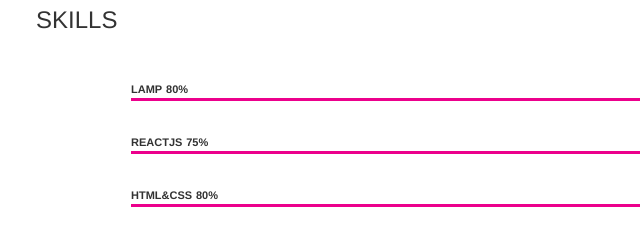
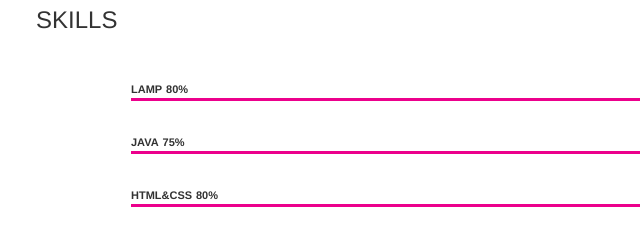
Before and after one commit to yijingshi/yijing, a plain HTML site: page index.html in a window 1280 px wide. Shown: the part 1280-1514 px from the top of the page, 144-784 px from the left. Drawn offline with nearby package versions, Linux system fonts and the light colour scheme.

Commit message:
Update index.html

```diff
--- a/index.html
+++ b/index.html
@@ -115,7 +115,7 @@ gtag('config', 'UA-114133073-1');
         <div class="skillbar-bar" style="width: 80%;"></div>
     </div>
     <div class="skillbar" data-percent="75%">
-        <div class="skillbar-title">ReactJS</div>
+        <div class="skillbar-title">Java</div>
         <div class="skill-bar-percent">75%</div>
         <div class="skillbar-bar" style="width: 75%;"></div>
     </div>
```
